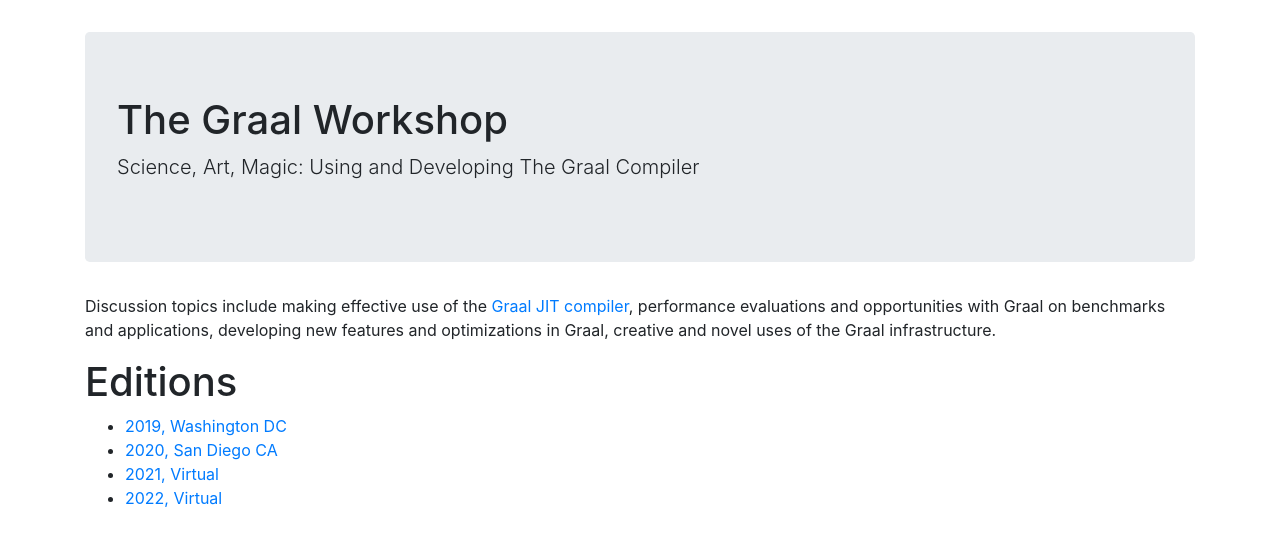
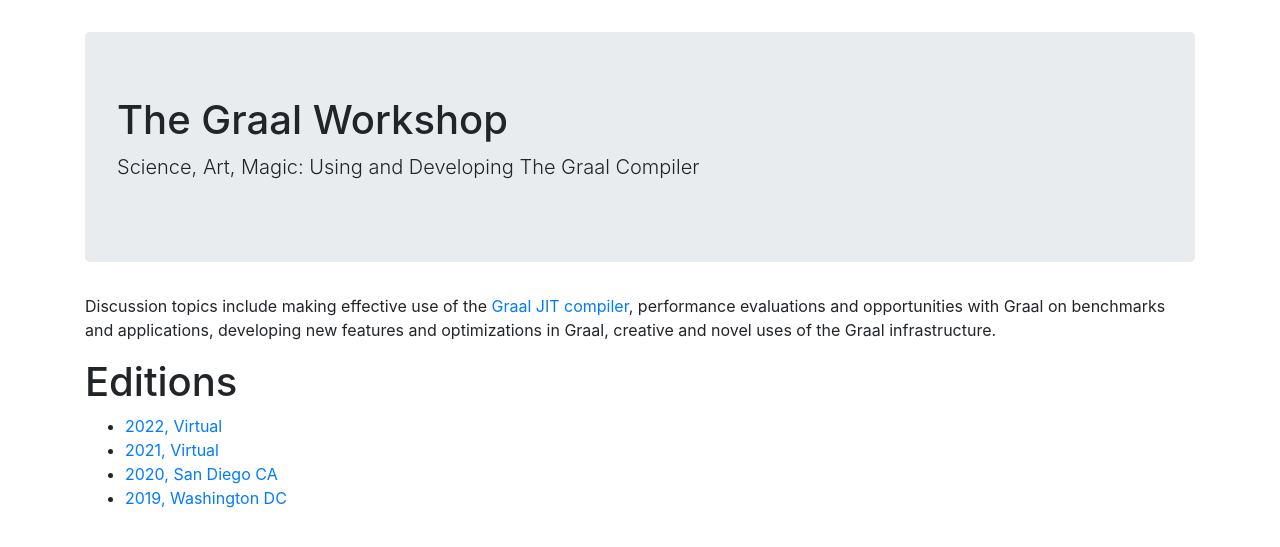
Before and after one commit to graalworkshop/graalworkshop.github.io, a Jekyll site: the page built from index.md, in a window 1280 px wide. Shown: the top 547 px of the page. Built offline with Jekyll 4.4.1, drawn with Linux system fonts in a browser that asks for light colours.

Commit message:
Sort editions in reverse-chronological order

```diff
--- a/index.md
+++ b/index.md
@@ -11,7 +11,7 @@ infrastructure.
 
 # Editions
 
+* [2022, Virtual](2022/)
+* [2021, Virtual](2021/)
+* [2020, San Diego CA](2020/)
 * [2019, Washington DC](2019/)
-* [2020, San Diego CA](2020/)
-* [2021, Virtual](2021/)
-* [2022, Virtual](2022/)
```
